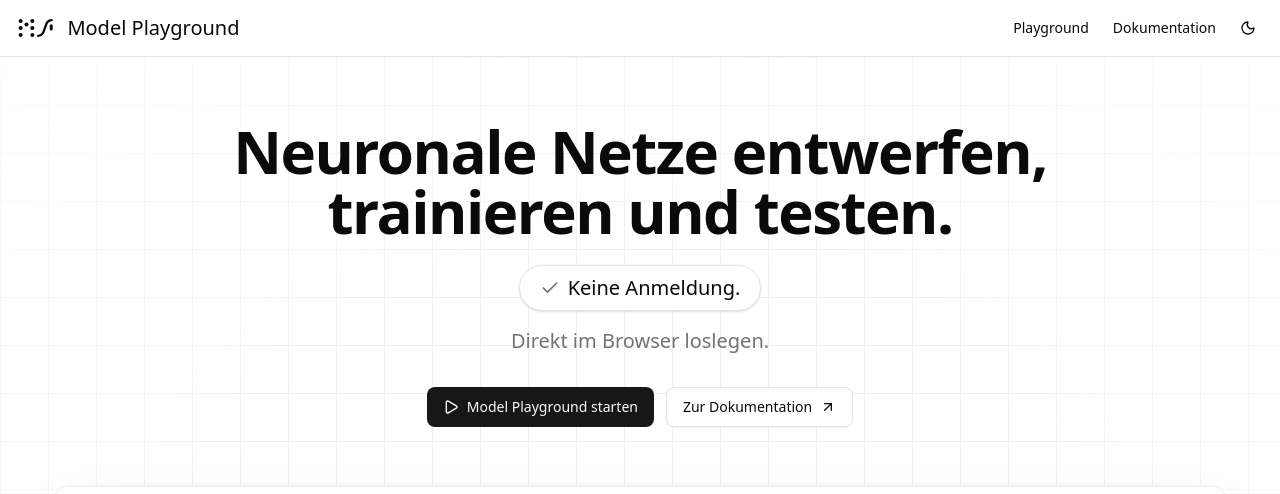
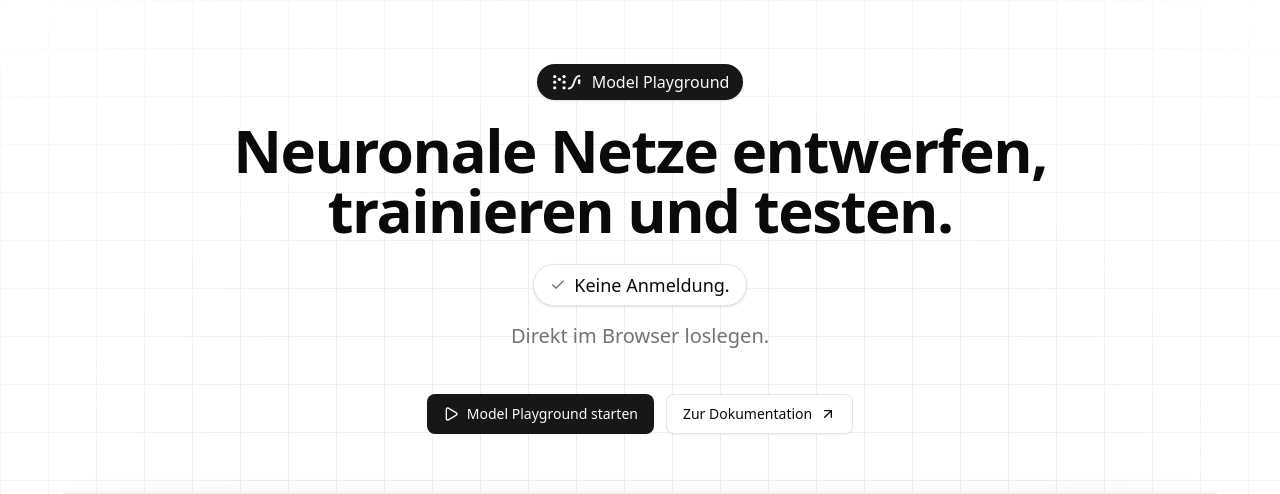
Before and after one commit to clemenswitt/model-playground-landingpage, a React (Vite) app: page / in a window 1280 px wide. Shown: the top 494 px of the page. Built offline with nearby package versions, Linux system fonts and the light colour scheme; grey boxes are pictures that could not be loaded.

Commit message:
Navbar fade-in on scroll + logo pill

```diff
--- a/src/App.tsx
+++ b/src/App.tsx
@@ -1,3 +1,5 @@
+import { useRef } from "react"
+
 import { FeatureRows } from "@/components/custom-ui/FeatureRows"
 import { Hero } from "@/components/custom-ui/Hero"
 import { LandingFooter } from "@/components/custom-ui/LandingFooter"
@@ -13,11 +15,13 @@ import { TaskCarousel } from "@/components/custom-ui/TaskCarousel"
  * @returns {JSX.Element} The landing page.
  */
 export default function App() {
+    const brand = useRef<HTMLDivElement>(null)
+
     return (
         <div className="flex min-h-svh flex-col bg-background">
-            <LandingHeader />
+            <LandingHeader brand={brand} />
             <main className="flex-1">
-                <Hero />
+                <Hero brand={brand} />
                 <FeatureRows />
                 <TaskCarousel />
             </main>
--- /dev/null
+++ b/src/components/custom-ui/BrandPill.tsx
@@ -0,0 +1,21 @@
+import type { Ref } from "react"
+
+import { Logo } from "@/components/custom-ui/Logo"
+
+/**
+ * The logo as a chip, standing at the head of the hero.
+ *
+ * @param {object} props Component props.
+ * @param {Ref<HTMLDivElement>} [props.ref] Handle for the header's observer.
+ * @returns {JSX.Element} The chip.
+ */
+export function BrandPill({ ref }: { ref?: Ref<HTMLDivElement> }) {
+    return (
+        <div
+            ref={ref}
+            className="bg-primary text-primary-foreground inline-flex items-center rounded-full px-3.5 py-1.5 shadow-sm"
+        >
+            <Logo className="text-sm sm:text-base" />
+        </div>
+    )
+}
--- a/src/components/custom-ui/Hero.tsx
+++ b/src/components/custom-ui/Hero.tsx
@@ -1,5 +1,7 @@
 import { ArrowUpRight, Check, Play } from "lucide-react"
+import type { RefObject } from "react"
 
+import { BrandPill } from "@/components/custom-ui/BrandPill"
 import { Button } from "@/components/ui/button"
 import { HeroTile } from "@/components/custom-ui/HeroTile"
 import { RotatingText } from "@/components/custom-ui/RotatingText"
@@ -26,21 +28,27 @@ import { config } from "@/lib/config"
  * them. The conditions take turns in the upper line, which puts each of them in
  * front of a reader who would have skimmed a list of three.
  *
+ *
+ * @param {object} props Component props.
+ * @param {RefObject<HTMLDivElement | null>} props.brand Handle on the brand
+ *   chip, passed on to the header.
  * @returns {JSX.Element} Hero section.
  */
-export function Hero() {
+export function Hero({ brand }: { brand: RefObject<HTMLDivElement | null> }) {
     return (
-        <section className="relative overflow-hidden px-4 pt-16 pb-20">
+        <section className="relative overflow-hidden px-4 pt-12 pb-20 sm:pt-16">
             <div className="hero-grid pointer-events-none absolute inset-0" aria-hidden="true" />
 
             <div className="relative mx-auto max-w-[1400px] text-center">
-                <h1 className="mx-auto max-w-[24ch] text-4xl font-semibold tracking-tight text-balance sm:text-5xl lg:text-6xl">
+                <BrandPill ref={brand} />
+
+                <h1 className="mx-auto mt-5 max-w-[24ch] text-4xl font-semibold tracking-tight text-balance sm:text-5xl lg:text-6xl">
                     Neuronale Netze entwerfen, trainieren und testen.
                 </h1>
 
                 <p className="mt-6 text-muted-foreground sm:text-xl">
-                    <span className="bg-card text-foreground inline-flex items-center gap-2 rounded-full border px-5 py-2 text-lg font-medium shadow-sm sm:text-xl">
-                        <Check className="text-muted-foreground size-5" />
+                    <span className="bg-card text-foreground inline-flex items-center gap-2 rounded-full border px-4 py-1.5 text-base font-medium shadow-sm sm:text-lg">
+                        <Check className="text-muted-foreground size-4" />
                         <RotatingText
                             items={[
                                 "Kein Code.",
@@ -52,7 +60,7 @@ export function Hero() {
                     <span className="mt-4 block">Direkt im Browser loslegen.</span>
                 </p>
 
-                <div className="mt-8 flex flex-wrap items-center justify-center gap-3">
+                <div className="mt-11 flex flex-wrap items-center justify-center gap-3">
                     <Button size="lg" asChild>
                         <a href={config.playgroundUrl} target="_blank">
                             <Play />
--- a/src/components/custom-ui/LandingHeader.tsx
+++ b/src/components/custom-ui/LandingHeader.tsx
@@ -1,21 +1,54 @@
+import { useEffect, useState, type RefObject } from "react"
+
 import { Button } from "@/components/ui/button"
 import { Logo } from "@/components/custom-ui/Logo"
 import { ThemeToggle } from "@/components/custom-ui/ThemeToggle"
+import { cn } from "@/lib/utils"
 import { config } from "@/lib/config"
 
 /**
- * Sticky top bar: brand, the two jump-off links and the theme toggle.
+ * Top bar: brand, the two jump-off links and the theme toggle.
  *
  * The links repeat what the hero already offers — they exist for the reader who
  * has scrolled past it. Below the `sm` breakpoint they step aside entirely: the
  * hero sits close enough on a phone, and the room goes to the full wordmark.
  * Only the theme toggle stays.
  *
+ * @param {object} props Component props.
+ * @param {RefObject<HTMLDivElement | null>} props.brand The hero's brand chip,
+ *   whose presence on screen decides whether the bar shows.
  * @returns {JSX.Element} Header bar.
  */
-export function LandingHeader() {
+export function LandingHeader({
+    brand,
+}: {
+    brand: RefObject<HTMLDivElement | null>
+}) {
+    const [shown, setShown] = useState(false)
+
+    useEffect(() => {
+        // The hero renders the chip and React sets refs before effects run, so
+        // there is one by now. Were there none, the bar would stay away — a
+        // header that never appears rather than one that appears too early.
+        const chip = brand.current
+        if (!chip) return
+
+        const observer = new IntersectionObserver(([entry]) =>
+            setShown(!entry.isIntersecting),
+        )
+        observer.observe(chip)
+        return () => observer.disconnect()
+    }, [brand])
+
     return (
-        <header className="sticky top-0 z-30 border-b bg-background/85 backdrop-blur-sm">
+        <header
+            inert={!shown}
+            className={cn(
+                "bg-background/85 fixed inset-x-0 top-0 z-30 border-b backdrop-blur-sm",
+                "transition duration-300 ease-out motion-reduce:transition-none",
+                shown ? "translate-y-0 opacity-100" : "-translate-y-full opacity-0",
+            )}
+        >
             <div className="mx-auto flex h-14 max-w-[1400px] items-center gap-1 px-4">
                 <Logo />
 
--- a/src/components/custom-ui/Logo.tsx
+++ b/src/components/custom-ui/Logo.tsx
@@ -1,4 +1,5 @@
 import LogoMark from "@/assets/logo.svg?react"
+import { cn } from "@/lib/utils"
 import { config } from "@/lib/config"
 
 /**
@@ -15,15 +16,21 @@ import { config } from "@/lib/config"
  * The wordmark stays at every width; the header holds it alongside the two
  * jump-off links.
  *
+ * @param {object} props Component props.
+ * @param {string} [props.className] Extra classes, e.g. the smaller type size
+ *   the brand chip sets.
  * @returns {JSX.Element} Link to the start page, showing mark and wordmark.
  */
-export function Logo() {
+export function Logo({ className }: { className?: string }) {
     return (
         <a
             href="/"
-            className="flex items-center gap-3 whitespace-nowrap text-xl font-stretch-110%"
+            className={cn(
+                "flex items-center gap-[0.6em] whitespace-nowrap text-xl font-stretch-110%",
+                className,
+            )}
         >
-            <LogoMark className="h-7 w-auto shrink-0 aspect-45/32" />
+            <LogoMark className="h-[1.4em] w-auto shrink-0 aspect-45/32" />
             <span className="select-none">{config.site.title}</span>
         </a>
     )
```
